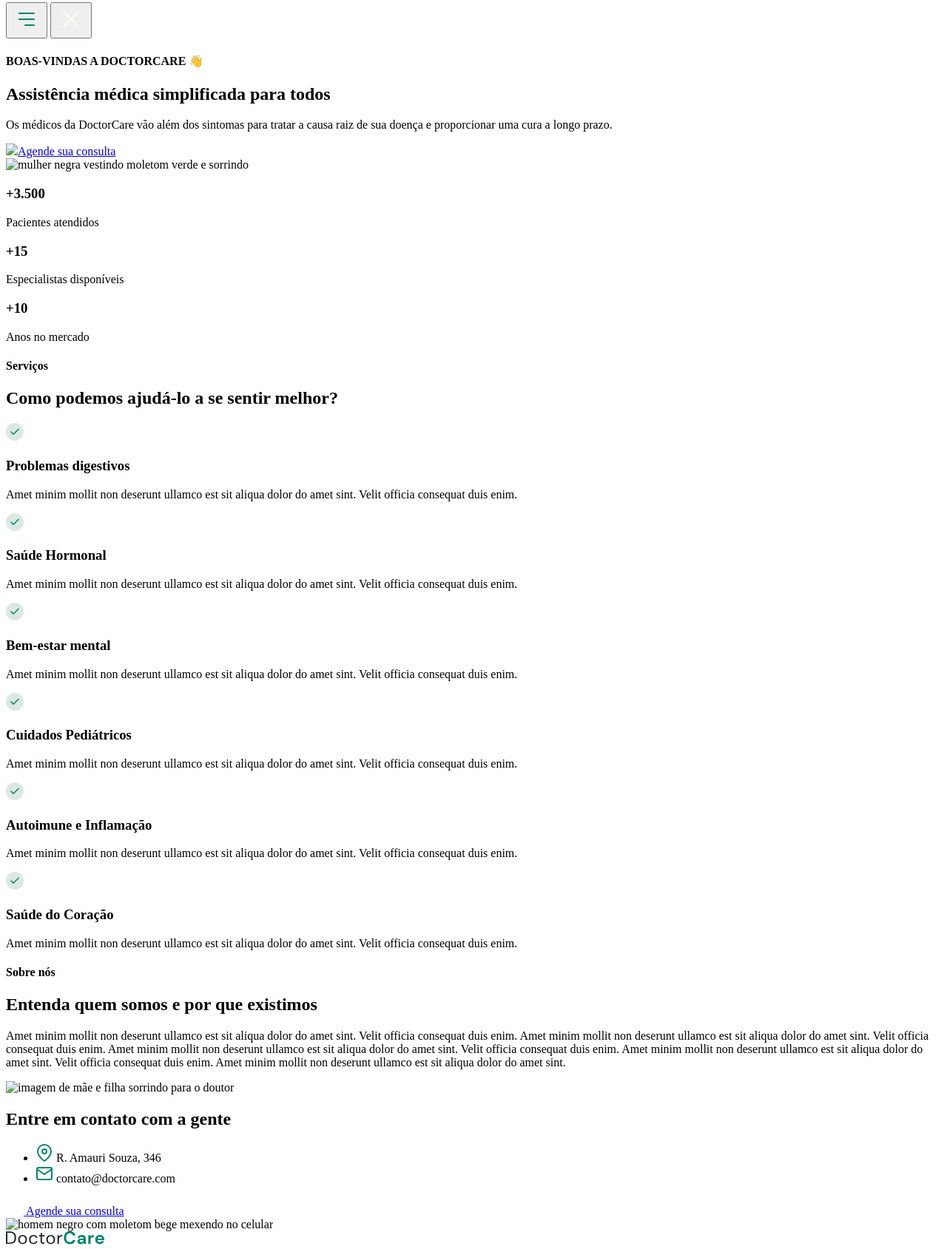
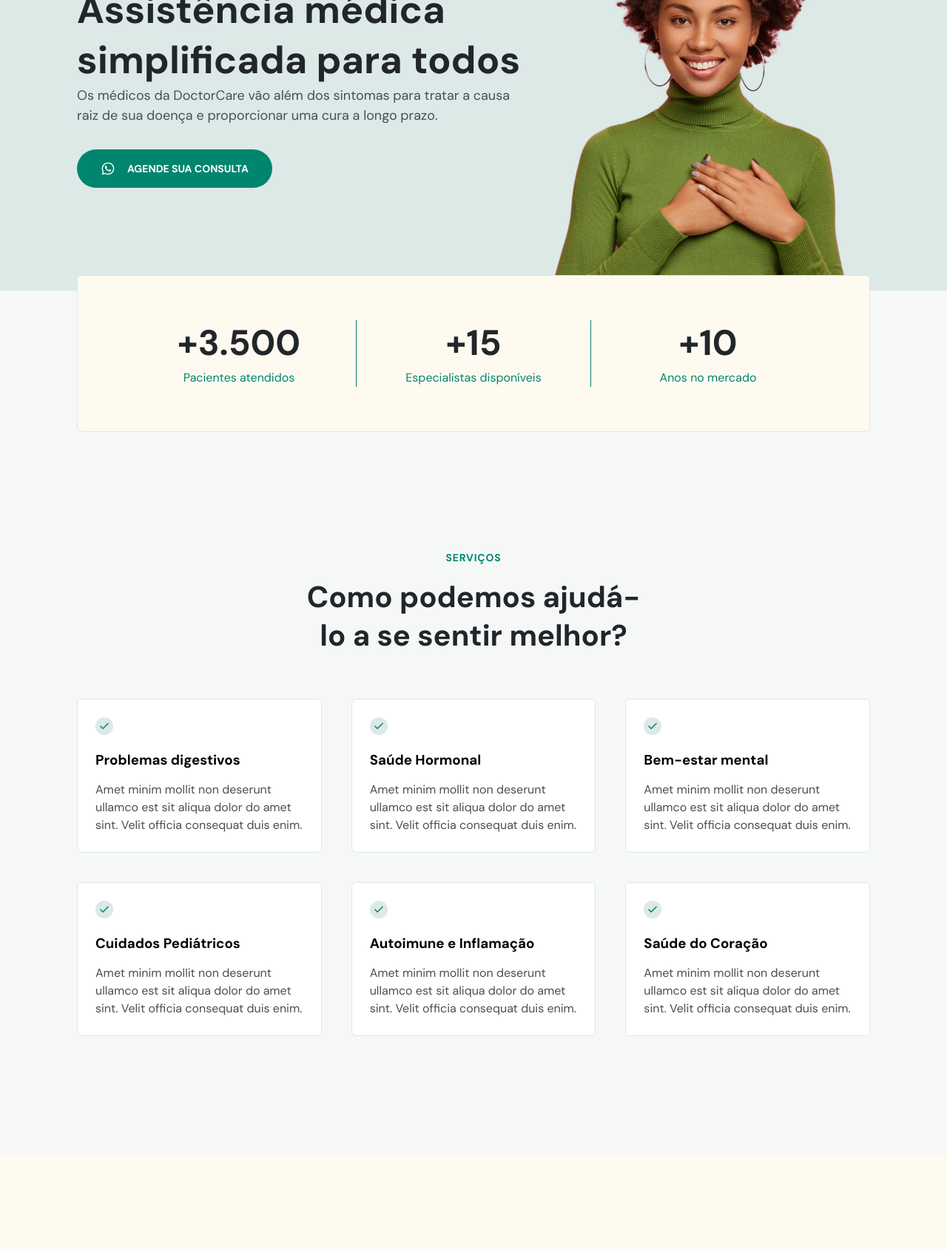
Before and after one commit to forigo/doctorcare, a plain HTML site: page index.html in a window 1280 px wide. Shown: the part 247-1936 px from the top of the page at 74% size. Drawn offline with nearby package versions, Linux system fonts and the light colour scheme; the site is published under a folder, as on GitHub Pages, so addresses that start at the root find nothing.

Commit message:
Update index.html

```diff
--- a/index.html
+++ b/index.html
@@ -6,7 +6,7 @@
     <link rel="preconnect" href="https://fonts.gstatic.com" crossorigin>
     <meta name="viewport" content="width=device-width, initial-scale=1.0">
     <title>DoctorCare</title>
-    <link rel="stylesheet" href="/css/style.css">
+    <link rel="stylesheet" href="./css/style.css">
     <link href="https://fonts.googleapis.com/css2?family=DM+Sans:wght@400;700&display=swap" rel="stylesheet">
 
 </head>
@@ -96,12 +96,12 @@
 
                 <div class="content">
                     <p>Os médicos da DoctorCare vão além dos sintomas para tratar a causa raiz de sua doença e proporcionar uma cura a longo prazo.</p>
-                    <a class="button" href="#contact"><img src="/img/whatsapp.svg">Agende sua consulta</a>
+                    <a class="button" href="#contact"><img src="./img/whatsapp.svg">Agende sua consulta</a>
                 </div>
             </div>
 
             <div class="col-b">
-                <img class="img-header" src="/img/mulher-de-moletom-verde.png" alt="mulher negra vestindo moletom verde e sorrindo">
+                <img class="img-header" src="./img/mulher-de-moletom-verde.png" alt="mulher negra vestindo moletom verde e sorrindo">
             </div>
 
             <div class="stats">
@@ -207,7 +207,7 @@
             </div>
 
             <div class="col-b">
-                <img src="/img/happy-doctor-holding-a-clipboard-with-patients.png" alt="imagem de mãe e filha sorrindo para o doutor">
+                <img src="./img/happy-doctor-holding-a-clipboard-with-patients.png" alt="imagem de mãe e filha sorrindo para o doutor">
             </div>
         </div>
     </section>
@@ -247,7 +247,7 @@
             </div>
 
             <div class="col-b">
-                <img src="/img/contact-image.png" alt="homem negro com moletom bege mexendo no celular">
+                <img src="./img/contact-image.png" alt="homem negro com moletom bege mexendo no celular">
             </div>
         </div>
     </section>
@@ -316,6 +316,6 @@
 
     <!-- Scroll Reveal Lib -->
     <script src="https://unpkg.com/scrollreveal"></script>
-    <script src="/js/main.js"></script>
+    <script src="./js/main.js"></script>
 </body>
 </html>
```
